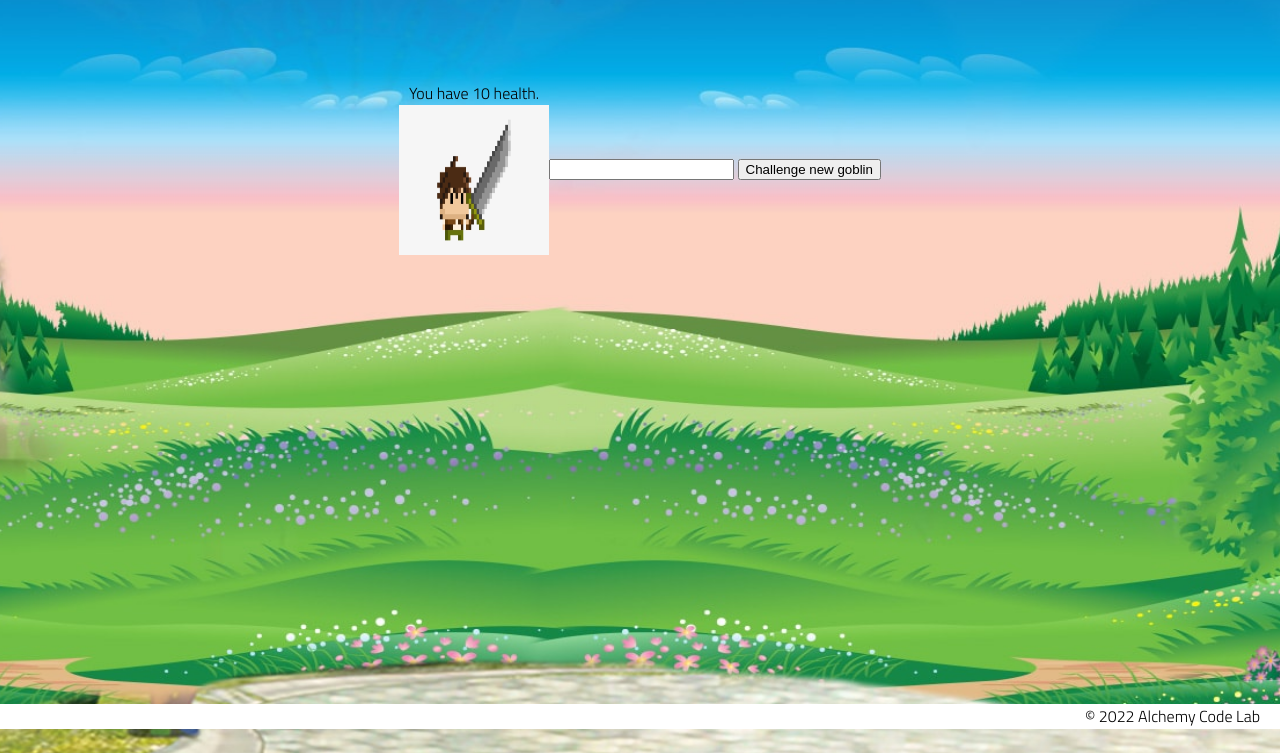
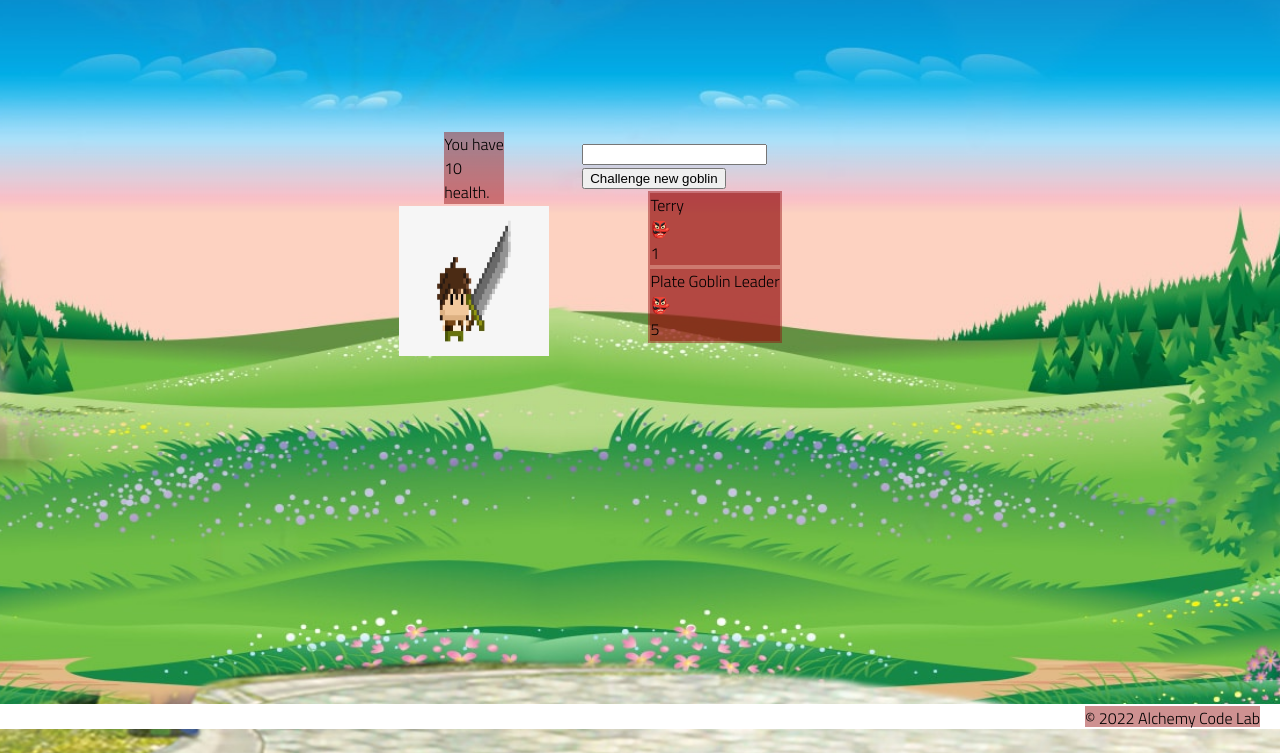
Before and after one commit to Chad-Stabler/Goblin-fighter, a plain HTML site: page index.html in a window 1280 px wide. Shown: the part 71-824 px from the top of the page. Drawn offline with Linux system fonts and the light colour scheme.

Commit message:
finished render goblins function and goblins displaying correctly

```diff
--- a/app.js
+++ b/app.js
@@ -1,18 +1,31 @@
 // import functions and grab DOM elements
+import { renderGoblin, } from './utils.js';
 const form = document.querySelector('form');
+const goblinDiv = document.querySelector('.goblins');
 
 // let state
-let goblins = [{ name: 'Terry', hp: 1, }, { name: 'Plate Goblin Leader' }];
+let goblins = [{ name: 'Terry', hp: 1, }, { name: 'Plate Goblin Leader', hp: 5 }];
 // set event listeners
 form.addEventListener('submit', (e) => {
+    console.log(e);
     e.preventDefault();
     const newData = new FormData(form);
     let gobName = newData.get('goblin-name');
-    let newGob = { name: gobName, hp: Math.ceil(Math.random() * 5), };
-    newGob.push(goblins);
+    const newGob = { name: gobName, hp: Math.ceil(Math.random() * 5), };
+    goblins.push(newGob);
     displayGoblins();
 });
 
+function displayGoblins() {
+    goblinDiv.textContent = '';
+    for (let gob of goblins) {
+        console.log(`logging ${gob.name}`);
+        const newDiv = renderGoblin(gob);
+        goblinDiv.append(newDiv);
+    }
+}
+
+displayGoblins();
   // get user input
   // use user input to update state
   // update DOM to reflect the new state
--- a/index.html
+++ b/index.html
@@ -24,13 +24,15 @@
                 <img id="player-img" src="./assets/player.png" width="150px" height="150px">
         </section>
         <section id="goblin-stats">
-            <div>
+            <section>
                 <form>
                     <input type="text" name="goblin-name">
-                    <button id="add-gob">Challenge new goblin</button>
+                    <button>Challenge new goblin</button>
                 </form>
-                <div class="goblins"></div>
-            </div>
+                <div class="goblins">
+
+                </div>
+            </section>
         </section>
     </main>
     <footer>
--- a/styles/style.css
+++ b/styles/style.css
@@ -37,6 +37,13 @@ main {
     justify-content: center;
     align-items: center;
     margin-bottom: calc(var(--footer-height));
+}
+
+div {
+    display: flex;
+    flex-direction: column;
+    background-color: rgba(146, 12, 12, 0.45);
+    margin: 2px;
 }
 
 section {
@@ -81,7 +88,7 @@ header img {
 }
 
 p {
-    margin: var(--gutter);
+    margin: 0px;
 }
 
 footer {
@@ -100,4 +107,5 @@ body {
     background-size: 1905px 1000px;
     background-repeat: no-repeat;
     background-position-x: center;
+    z-index: 0;
 }
--- /dev/null
+++ b/utils.js
@@ -0,0 +1,18 @@
+export function renderGoblin(goblin) {
+    const div = document.createElement('div');
+    const p1 = document.createElement('p');
+    const p2 = document.createElement('p');
+    const p3 = document.createElement('p');
+    p1.textContent = goblin.name;
+
+    div.classList.add('goblin');
+
+    p2.textContent = goblin.hp < 0 ? 0 : goblin.hp;
+
+    p3.textContent = goblin.hp < 0 ? '☠️' : '👺';
+    if (goblin.hp <= 0) {
+        goblin.classList.add('dead');
+    }
+    div.append(p1, p3, p2);
+    return div;
+}
```
